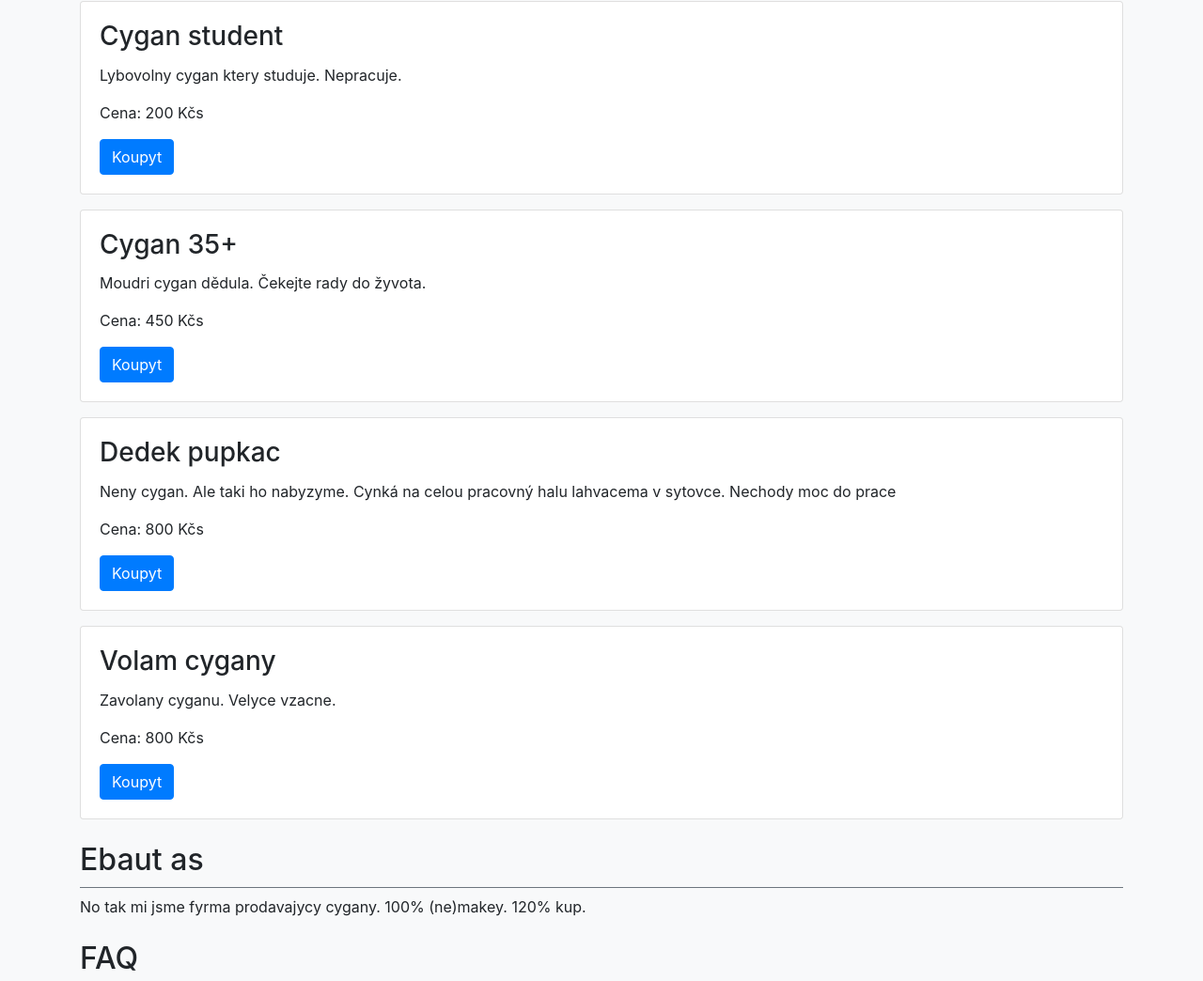
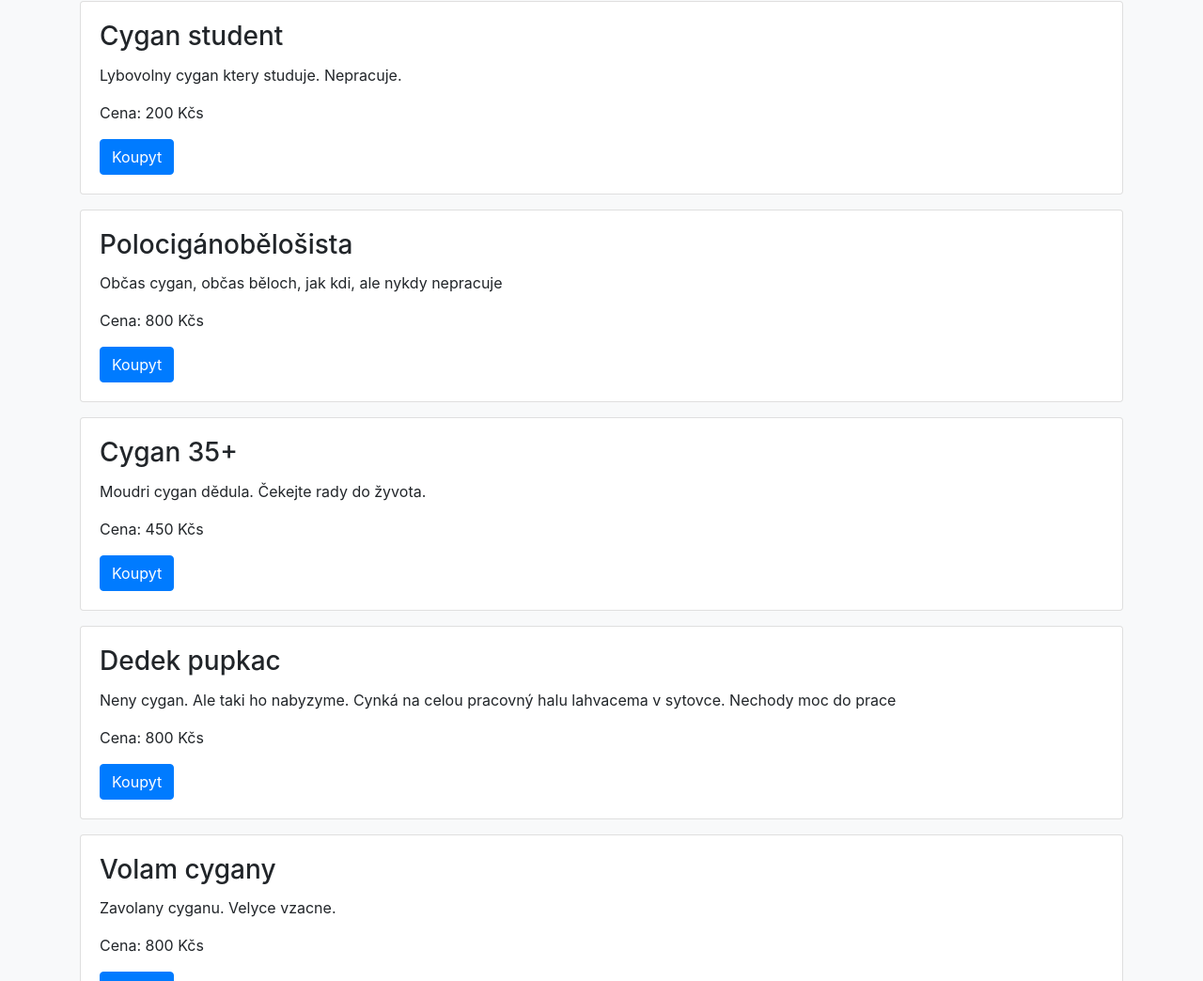
Before and after one commit to kralicekgamer/cygani_website, a plain HTML site: page index.html in a window 1280 px wide. Shown: the part 889-1933 px from the top of the page at 94% size. Drawn offline with nearby package versions, Linux system fonts and the light colour scheme.

Commit message:
Added polocigan

```diff
--- a/index.html
+++ b/index.html
@@ -52,6 +52,14 @@
             </div>
             <div class="card mb-3">
                 <div class="card-body">
+                    <h3 class="card-title">Polocigánobělošista</h3>
+                    <p class="card-text">Občas cygan, občas běloch, jak kdi, ale nykdy nepracuje</p>
+                    <p>Cena: 800 Kčs</p>
+                    <a href="#" class="btn btn-primary">Koupyt</a>
+                </div>
+            </div>
+            <div class="card mb-3">
+                <div class="card-body">
                     <h3 class="card-title">Cygan 35+</h3>
                     <p class="card-text">Moudri cygan dědula. Čekejte rady do žyvota.</p>
                     <p>Cena: 450 Kčs</p>
```
